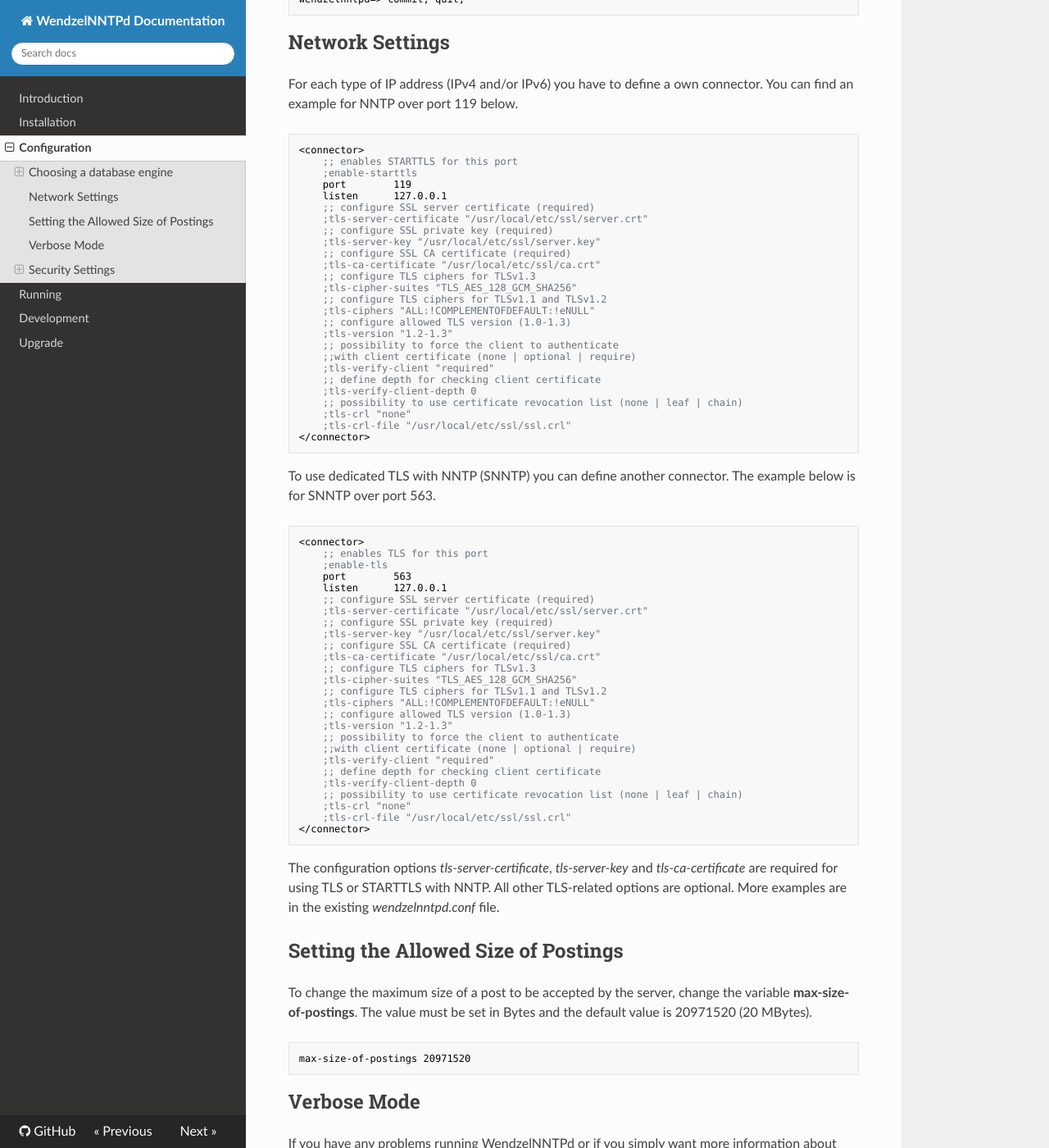
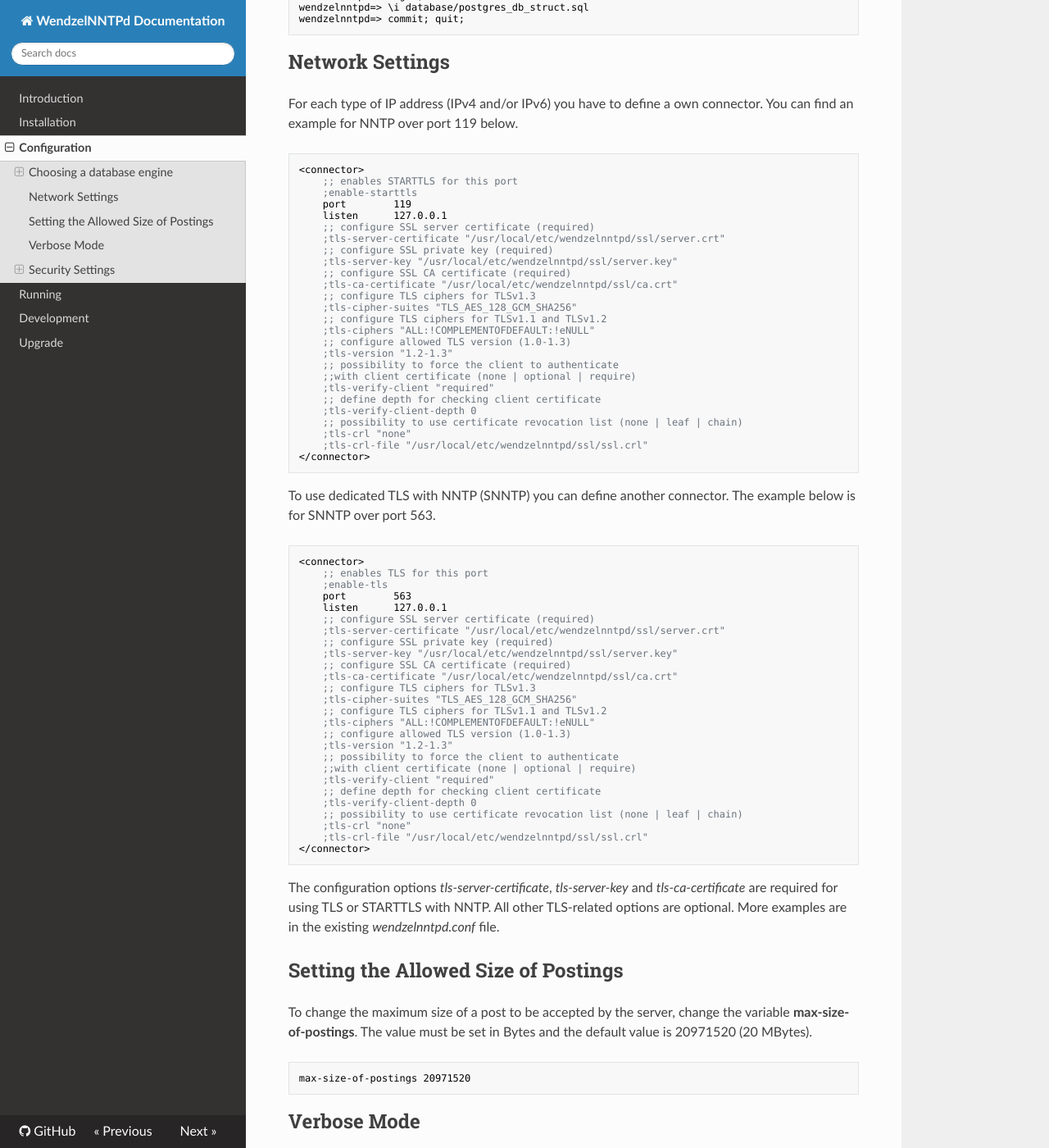
Before and after one commit to cdpxe/WendzelNNTPd, an MkDocs documentation site: the page built from docs/docs/configuration.md, in a window 1280 px wide and 1400 px high, scrolled down 1947 px. Shown: the whole window at 82% size. Built offline with MkDocs 1.6.1, drawn with Linux system fonts in a browser that asks for light colours; nearby versions of some CDN libraries; some of the changed text lies outside the part shown.

Commit message:
Adapt config paths in docs

````diff
--- a/docs/docs/configuration.md
+++ b/docs/docs/configuration.md
@@ -4,13 +4,13 @@ This chapter will explain how to configure WendzelNNTPd after
 installation.
 
 **Note:** The configuration file for WendzelNNTPd is named
-*/usr/local/etc/wendzelnntpd.conf*. The format of the configuration file
+*/usr/local/etc/wendzelnntpd/wendzelnntpd.conf*. The format of the configuration file
 should be self-explanatory and the default configuration file includes
 many comments which will help you to understand its content.
 
 **Note:** On \*nix-like operating systems the default installation path
 is */usr/local/\**, i.e., the configuration file of WendzelNNTPd will be
-*/usr/local/etc/wendzelnntpd.conf*, and the binaries will be placed in
+*/usr/local/etc/wendzelnntpd/wendzelnntpd.conf*, and the binaries will be placed in
 */usr/local/sbin*.
 
 ## Choosing a database engine
@@ -107,11 +107,11 @@ connector. You can find an example for NNTP over port 119 below.
     port        119
     listen      127.0.0.1
     ;; configure SSL server certificate (required)
-    ;tls-server-certificate "/usr/local/etc/ssl/server.crt"
+    ;tls-server-certificate "/usr/local/etc/wendzelnntpd/ssl/server.crt"
     ;; configure SSL private key (required)
-    ;tls-server-key "/usr/local/etc/ssl/server.key"
+    ;tls-server-key "/usr/local/etc/wendzelnntpd/ssl/server.key"
     ;; configure SSL CA certificate (required)
-    ;tls-ca-certificate "/usr/local/etc/ssl/ca.crt"
+    ;tls-ca-certificate "/usr/local/etc/wendzelnntpd/ssl/ca.crt"
     ;; configure TLS ciphers for TLSv1.3
     ;tls-cipher-suites "TLS_AES_128_GCM_SHA256"
     ;; configure TLS ciphers for TLSv1.1 and TLSv1.2
@@ -125,7 +125,7 @@ connector. You can find an example for NNTP over port 119 below.
     ;tls-verify-client-depth 0
     ;; possibility to use certificate revocation list (none | leaf | chain)
     ;tls-crl "none"
-    ;tls-crl-file "/usr/local/etc/ssl/ssl.crl"
+    ;tls-crl-file "/usr/local/etc/wendzelnntpd/ssl/ssl.crl"
 </connector>
 ```
 
@@ -138,11 +138,11 @@ The example below is for SNNTP over port 563.
     port        563
     listen      127.0.0.1
     ;; configure SSL server certificate (required)
-    ;tls-server-certificate "/usr/local/etc/ssl/server.crt"
+    ;tls-server-certificate "/usr/local/etc/wendzelnntpd/ssl/server.crt"
     ;; configure SSL private key (required)
-    ;tls-server-key "/usr/local/etc/ssl/server.key"
+    ;tls-server-key "/usr/local/etc/wendzelnntpd/ssl/server.key"
     ;; configure SSL CA certificate (required)
-    ;tls-ca-certificate "/usr/local/etc/ssl/ca.crt"
+    ;tls-ca-certificate "/usr/local/etc/wendzelnntpd/ssl/ca.crt"
     ;; configure TLS ciphers for TLSv1.3
     ;tls-cipher-suites "TLS_AES_128_GCM_SHA256"
     ;; configure TLS ciphers for TLSv1.1 and TLSv1.2
@@ -156,7 +156,7 @@ The example below is for SNNTP over port 563.
     ;tls-verify-client-depth 0
     ;; possibility to use certificate revocation list (none | leaf | chain)
     ;tls-crl "none"
-    ;tls-crl-file "/usr/local/etc/ssl/ssl.crl"
+    ;tls-crl-file "/usr/local/etc/wendzelnntpd/ssl/ssl.crl"
 </connector>
 ```
 
````
Also changed, not shown: docs/docs/running.md (+1 -1 lines).
